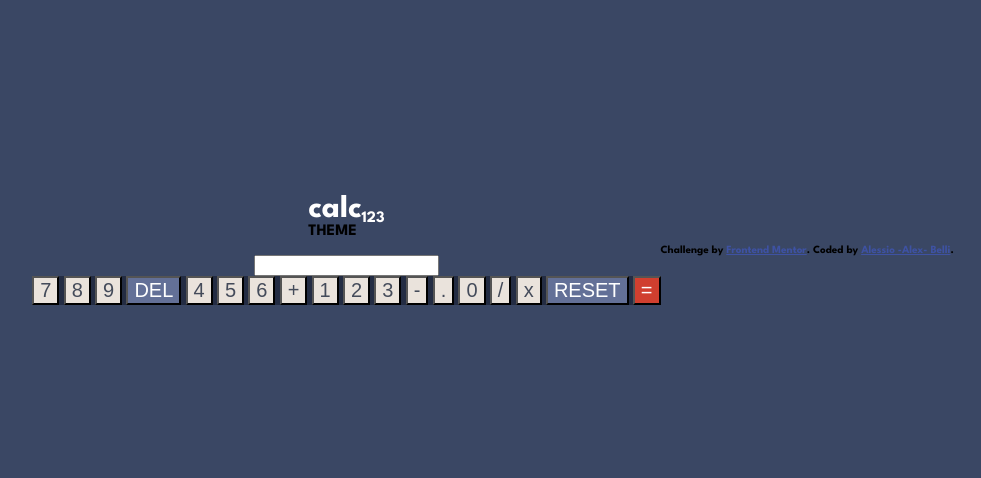
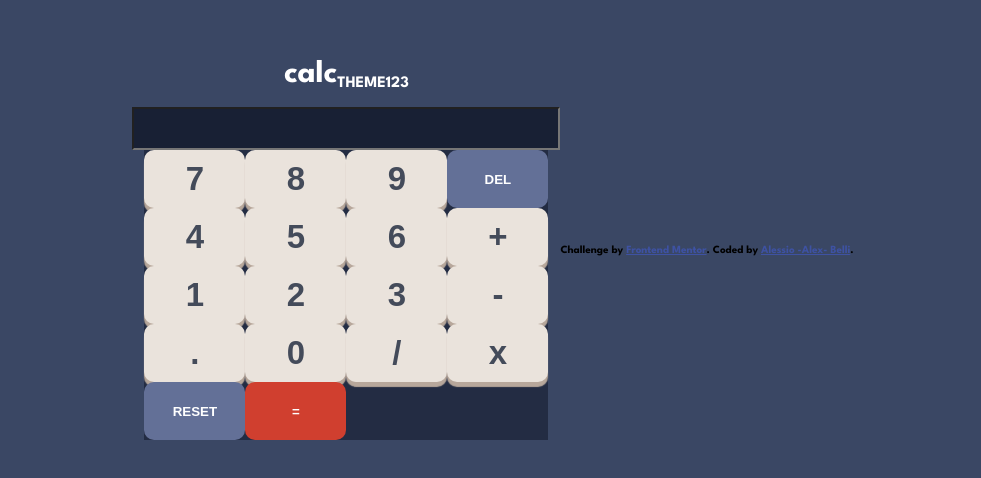
Before and after one commit to AlexMcBex/Calculator-App, a website: page index.html in a window 1280 px wide. Shown: the part 158-636 px from the top of the page, without its empty margins (155-1136 px from the left). Drawn offline with Linux system fonts and the light colour scheme.

Commit message:
buttons are in a grid now, more styling

```diff
--- a/css/styles.css
+++ b/css/styles.css
@@ -34,7 +34,15 @@ body{
     color: white;
 }
 
-#theme-text
+#theme-text{
+    color: white;
+}
+.theme-text-container{
+    width: max-content;
+    display: flex;
+    justify-content: center;
+    float: right;
+}
 
 input{
     background-color: hsl(224, 36%, 15%);
@@ -44,15 +52,37 @@ input{
 
 .calc-body{
    background-color:  hsl(223, 31%, 20%);
+   display:flex;
+   justify-content: center;
+}
+.calc-buttons-container{
+    display: grid;
+    grid-template-columns: repeat(4, 101px);
+    grid-template-rows: repeat(5, 58px);
+    justify-content: space-between;
+    align-content: space-between;
 }
 
 .calculator-btn{
-    font-size: 20px;
+    height: 58px;
+    font-weight: 700;
+    border: none;
+    border-radius: 10px;
+    position:relative;
+
 }
 
 .white-btn{
     background-color: hsl(30, 25%, 89%);
     color: hsl(221, 14%, 31%);
+    font-size: 33px;
+    box-shadow: 0 5px 1px
+    #b7a79b;
+}
+.white-btn active{
+    top: 3px;
+    box-shadow: 0 2px 1px
+    #b7a79b;
 }
 .blue-btn{
     background-color: hsl(225, 21%, 49%);
--- a/index.html
+++ b/index.html
@@ -73,16 +73,15 @@
         <button data-equal class="calculator-btn red-btn">=</button>
       </div>
     </div>
+    </div>
   </main>
 
-
-  <div class="attribution">
-    Challenge by <a href="https://www.frontendmentor.io?ref=challenge" target="_blank">Frontend Mentor</a>.
-    Coded by <a href="https://github.com/AlexMcBex">Alessio -Alex- Belli</a>.
-  </div>
   <footer>
+    <div class="attribution">
+      Challenge by <a href="https://www.frontendmentor.io?ref=challenge" target="_blank">Frontend Mentor</a>.
+      Coded by <a href="https://github.com/AlexMcBex">Alessio -Alex- Belli</a>.
+  </footer>
   <script src="./js/app.js"></script>
-</footer>
 </body>
 
 </html>
```
